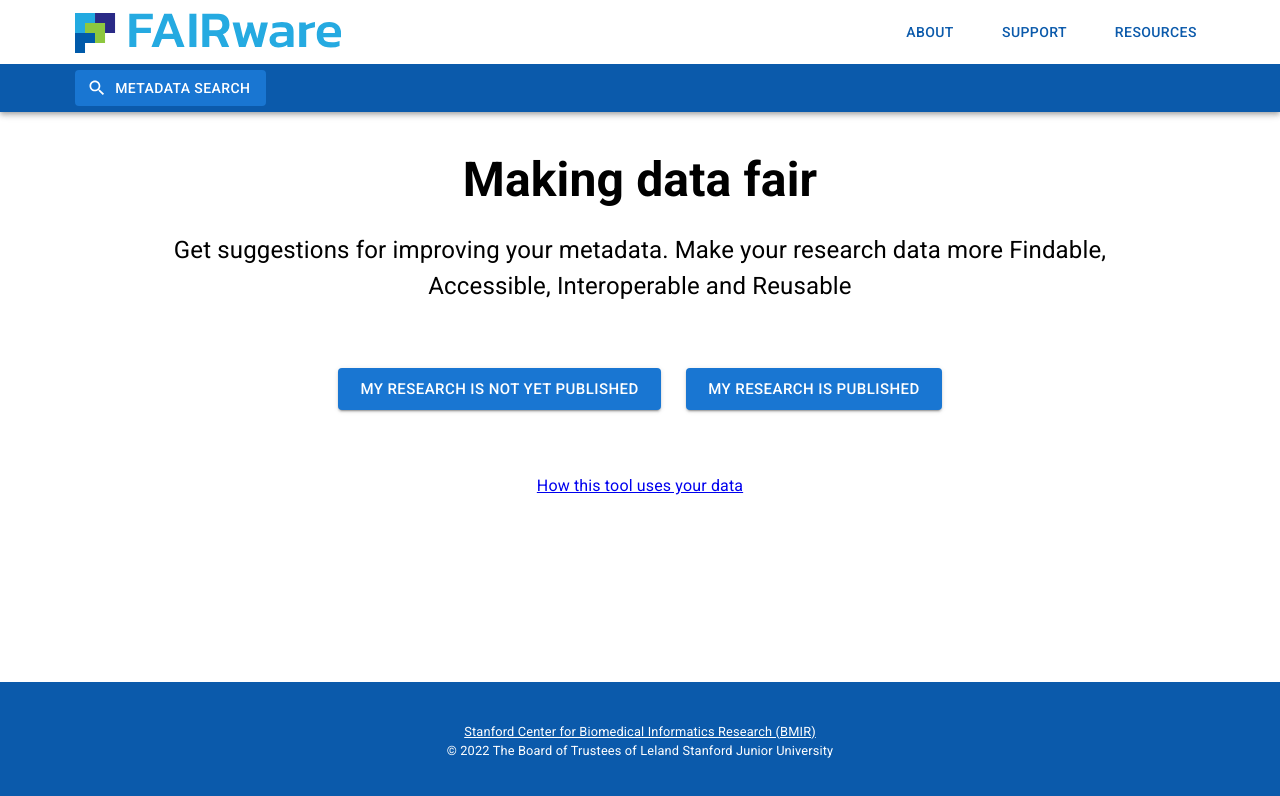
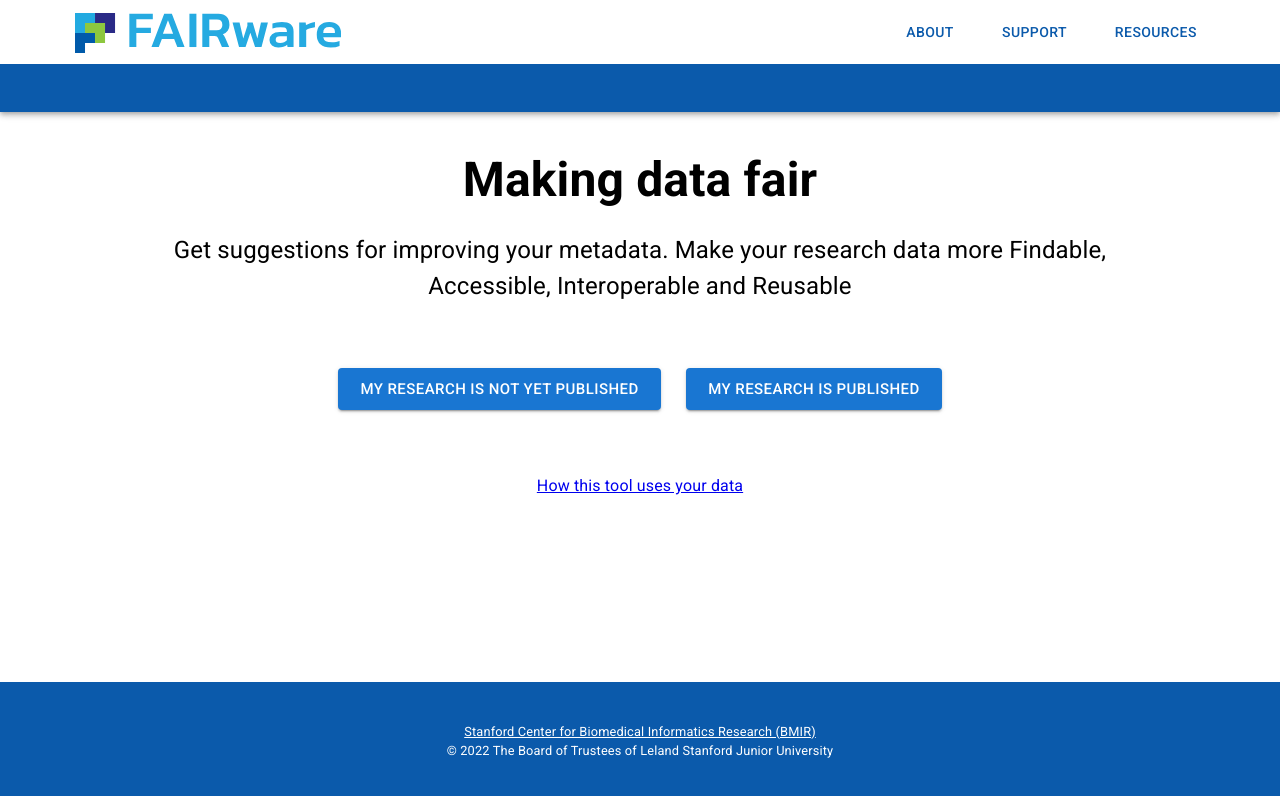
Before and after one commit to metadatacenter/fairware-workbench-ui, a React (Create React App) app: page / in a window 1280 px wide. Shown: the top 796 px of the page. Built offline with nearby package versions, Linux system fonts and the light colour scheme.

Commit message:
fix: use simple header

```diff
--- a/src/components/routes/EvaluationResult.js
+++ b/src/components/routes/EvaluationResult.js
@@ -1,6 +1,6 @@
 import React, {useState} from "react";
 import {useLocation} from "react-router-dom";
-import AppHeader from "../common/AppHeader";
+import SimpleHeader from "../common/SimpleHeader";
 import AppFooter from "../common/AppFooter";
 import EvaluationRow from "./EvaluationRow";
 import TableContainer from "@mui/material/TableContainer";
@@ -38,7 +38,7 @@ export default function EvaluationResult() {
 
     return (
         <>
-            <AppHeader/>
+            <SimpleHeader/>
             <div id="appContent">
                 <h1>Metadata Evaluation Result</h1>
                 <div
--- a/src/components/routes/Home.js
+++ b/src/components/routes/Home.js
@@ -1,7 +1,7 @@
 import React from "react";
 import Button from "@mui/material/Button";
 import {Link} from "react-router-dom";
-import AppHeader from "../common/AppHeader";
+import SimpleHeader from "../common/SimpleHeader";
 import AppFooter from "../common/AppFooter";
 import StyledEngineProvider from "@mui/material/StyledEngineProvider";
 import Typography from "@material-ui/core/Typography";
@@ -10,7 +10,7 @@ export default function Home() {
 
   return (
     <>
-      <AppHeader/>
+      <SimpleHeader/>
       <div id="appContent">
         <div className="mainTitle">Making data fair</div>
         <div className="mainSubtitle">Get suggestions for improving your metadata. Make your research data more
```
